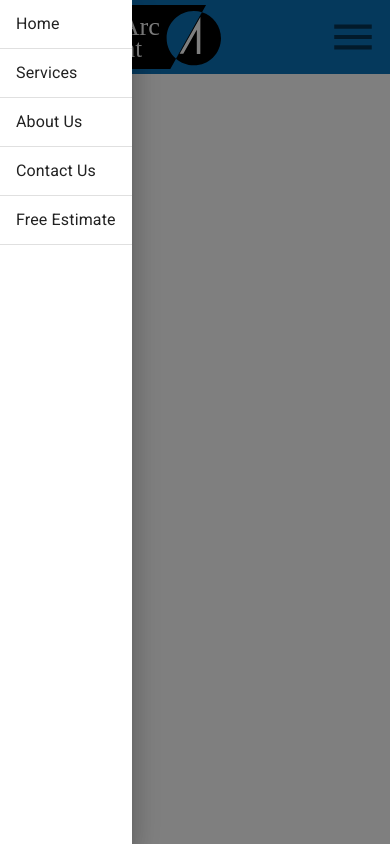
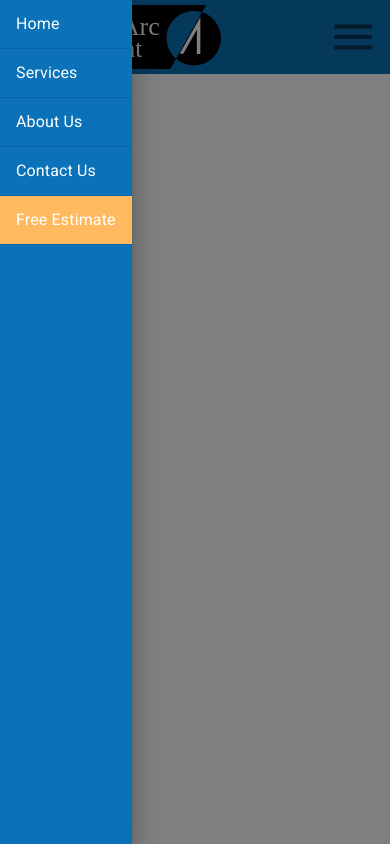
Before and after one commit to VirginiaWu11/45_1_Material-UI-Udemy-exercise, a React (Create React App) app: page / in a window 390 px wide. Both pictures are taken after a click on the button 353 px from the left and 37 px from the top of the page. Built offline with nearby package versions, Linux system fonts and the light colour scheme.

Commit message:
add colors

```diff
--- a/src/components/ui/Header.js
+++ b/src/components/ui/Header.js
@@ -84,6 +84,16 @@ const useStyles = makeStyles((theme) => ({
     "&:hover": {
       backgroundColor: "transparent",
     },
+  },
+  drawer: {
+    backgroundColor: theme.palette.common.blue,
+  },
+  drawerItem: {
+    ...theme.typography.tab,
+    color: "white",
+  },
+  drawerItemEstimate: {
+    backgroundColor: theme.palette.common.orange,
   },
 }));
 
@@ -226,9 +236,11 @@ export default function Header(props) {
         open={openDrawer}
         onClose={() => setOpenDrawer(false)}
         onOpen={() => setOpenDrawer(true)}
+        classes={{ paper: classes.drawer }}
       >
         <List disablePadding>
           <ListItem
+            className={classes.drawerItem}
             onClick={() => setOpenDrawer(false)}
             divider
             button
@@ -239,6 +251,7 @@ export default function Header(props) {
             <ListItemText>Home</ListItemText>
           </ListItem>
           <ListItem
+            className={classes.drawerItem}
             onClick={() => setOpenDrawer(false)}
             divider
             button
@@ -249,6 +262,7 @@ export default function Header(props) {
             <ListItemText>Services</ListItemText>
           </ListItem>
           <ListItem
+            className={classes.drawerItem}
             onClick={() => setOpenDrawer(false)}
             divider
             button
@@ -259,6 +273,7 @@ export default function Header(props) {
             <ListItemText>About Us</ListItemText>
           </ListItem>
           <ListItem
+            className={classes.drawerItem}
             onClick={() => setOpenDrawer(false)}
             divider
             button
@@ -269,6 +284,7 @@ export default function Header(props) {
             <ListItemText>Contact Us</ListItemText>
           </ListItem>
           <ListItem
+            className={[classes.drawerItem, classes.drawerItemEstimate]}
             onClick={() => setOpenDrawer(false)}
             divider
             button
```
